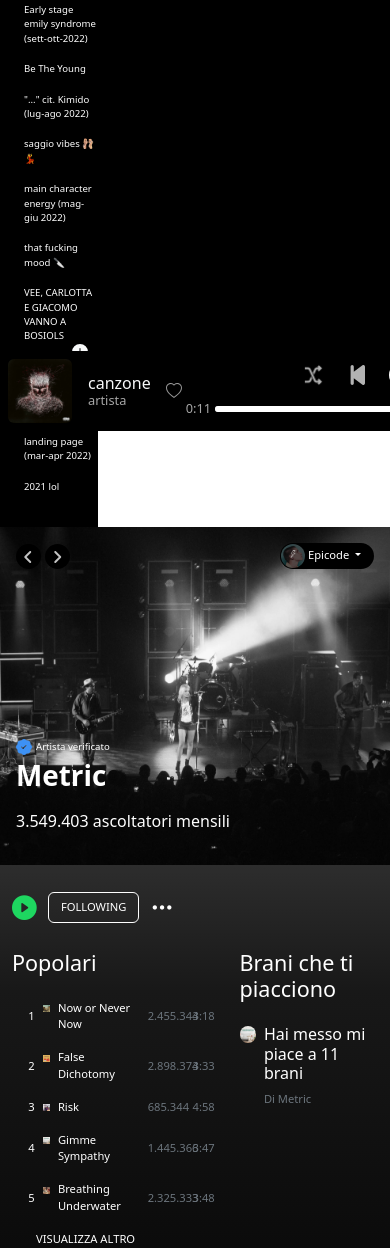
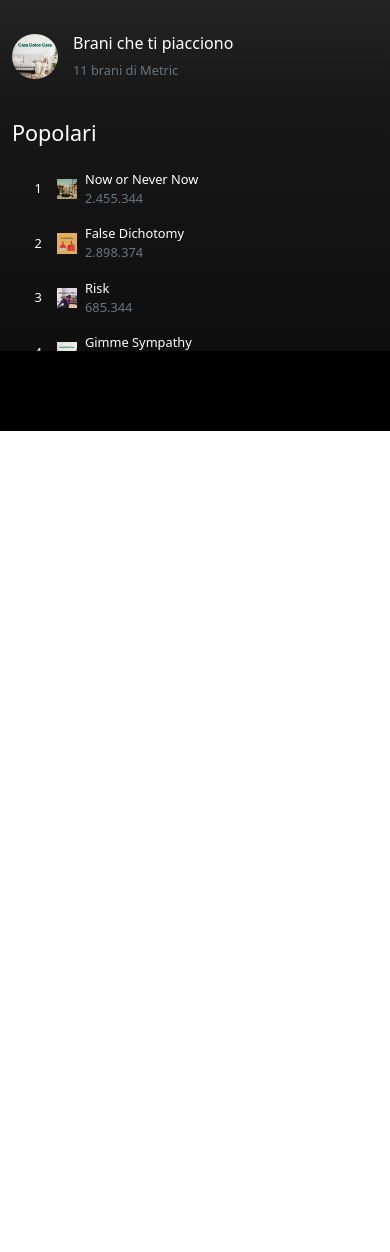
Before and after one commit to FR4NK798/BUILD-WEEK2-Spotify-Boostrap, a plain HTML site: page artist.html in a window 390 px wide. Shown: the part 413-1665 px from the top of the page. After the commit the page ends 844 px from the top, so only its background shows below. Drawn offline with nearby package versions, Linux system fonts and the light colour scheme; files that its build step writes are made by us from their sources.

Commit message:
add part of responsive

```diff
--- a/artist.html
+++ b/artist.html
@@ -33,7 +33,7 @@
         <section class="vh-100 bg-black">
             <div class="container-fluid g-0">
                 <div class="row g-0">
-                    <div class="col-3 ps-0 pe-0">
+                    <div class="col-3 d-none d-md-block ps-0 pe-0">
                         <!-- inizio -->
 
                         <nav class="navbar py-4 ps-4 pe-0 bg-black text-white d-block">
@@ -283,9 +283,14 @@
                     <div class="col-12 col-md-7" style="height: calc(100vh - 80px); overflow: auto;">
                         <div class="middle-col">
                             <div class="hero-section text-white d-flex flex-column justify-content-between">
+                                <div class="p-3 d-md-none">
+                                  <svg xmlns="http://www.w3.org/2000/svg" width="30" height="30" fill="grey" class="bi bi-arrow-left-circle-fill" viewBox="0 0 16 16">
+                                    <path d="M8 0a8 8 0 1 0 0 16A8 8 0 0 0 8 0m3.5 7.5a.5.5 0 0 1 0 1H5.707l2.147 2.146a.5.5 0 0 1-.708.708l-3-3a.5.5 0 0 1 0-.708l3-3a.5.5 0 1 1 .708.708L5.707 7.5z"/>
+                                  </svg>
+                                </div>
                                 <div class="p-3">
                                     <div class="d-flex justify-content-between">
-                                      <div>
+                                      <div class="d-none d-md-block">
                                         <button class="btn p-0 bg-black rounded-circle" style="width: 25px; height: 25px">
                                           <svg xmlns="http://www.w3.org/2000/svg" height="20" width="12.5" viewBox="0 0 320 512" class="pb-1">
                                             <path
@@ -309,7 +314,7 @@
                                           </svg>
                                         </button>
                                       </div>
-                                      <div class="dropdown-center d-flex">
+                                      <div class="dropdown-center d-flex d-none d-md-block">
                                         <button
                                           class="btn bg-black dropdown-toggle text-white ps-0 py-0 fs-8 rounded-5"
                                           type="button"
@@ -348,108 +353,114 @@
                                         </div>
                                     </div>
                                     <div class="row">
-                                        <div class="col-7">
+                                        <div class="col-12 col-md-7 order-2 order-md-1">
                                             <h4 class="mb-4">Popolari</h4>
                                             <div class="row g-2 mb-3 px-3">
                                                 <div class="col-1 d-flex align-items-center justify-content-center">
                                                     <div>1</div>
                                                 </div>
-                                                <div class="col-1">
+                                                <div class="col-1 d-flex align-items-center">
                                                     <div>
                                                         <img src="./assets/imgs/main/image-12.jpg" alt="copertina" class="w-100">
                                                     </div>
                                                 </div>
-                                                <div class="col-6 d-flex align-items-center">
+                                                <div class="col-10 col-md-6 d-md-flex align-items-center">
                                                     <div>Now or Never Now</div>
+                                                    <div class="text-secondary d-md-none">2.455.344</div>
                                                 </div>
-                                                <div class="col-3 d-flex align-items-center">
-                                                    <div class="text-secondary">2.455.344</div>
+                                                <div class="d-none d-md-block col-3 d-flex align-items-center">
+                                                    <div class="text-secondary d-none d-md-block">2.455.344</div>
                                                 </div>
-                                                <div class="col-1 d-flex align-items-center">
-                                                    <div class="text-secondary">3:18</div>
+                                                <div class="d-none d-md-block col-1 d-flex align-items-center">
+                                                    <div class="text-secondary d-none d-md-block">3:18</div>
                                                 </div>
                                             </div>
                                             <div class="row g-2 mb-3 px-3">
                                                 <div class="col-1 d-flex align-items-center justify-content-center">
                                                     <div>2</div>
                                                 </div>
-                                                <div class="col-1">
+                                                <div class="col-1 d-flex align-items-center">
                                                     <div>
                                                         <img src="./assets/imgs/main/image-13.jpg" alt="copertina" class="w-100">
                                                     </div>
                                                 </div>
-                                                <div class="col-6 d-flex align-items-center">
+                                                <div class="col-10 col-md-6 d-md-flex align-items-center">
                                                     <div>False Dichotomy</div>
+                                                    <div class="text-secondary d-md-none">2.898.374</div>
                                                 </div>
-                                                <div class="col-3 d-flex align-items-center">
-                                                    <div class="text-secondary">2.898.374</div>
+                                                <div class="d-none d-md-block col-3 d-flex align-items-center">
+                                                    <div class="text-secondary d-none d-md-block">2.898.374</div>
                                                 </div>
-                                                <div class="col-1 d-flex align-items-center">
-                                                    <div class="text-secondary">3:33</div>
+                                                <div class="d-none d-md-block col-1 d-flex align-items-center">
+                                                    <div class="text-secondary d-none d-md-block">3:33</div>
                                                 </div>
                                             </div>
                                             <div class="row g-2 mb-3 px-3">
                                                 <div class="col-1 d-flex align-items-center justify-content-center">
                                                     <div>3</div>
                                                 </div>
-                                                <div class="col-1">
+                                                <div class="col-1 d-flex align-items-center">
                                                     <div>
                                                         <img src="./assets/imgs/main/image-14.jpg" alt="copertina" class="w-100">
                                                     </div>
                                                 </div>
-                                                <div class="col-6 d-flex align-items-center">
+                                                <div class="col-10 col-md-6 d-md-flex align-items-center">
                                                     <div>Risk</div>
+                                                    <div class="text-secondary d-md-none">685.344</div>
                                                 </div>
-                                                <div class="col-3 d-flex align-items-center">
-                                                    <div class="text-secondary">685.344</div>
+                                                <div class="d-none d-md-block col-3 d-flex align-items-center">
+                                                    <div class="text-secondary d-none d-md-block">685.344</div>
                                                 </div>
-                                                <div class="col-1 d-flex align-items-center">
-                                                    <div class="text-secondary">4:58</div>
+                                                <div class="d-none d-md-block col-1 d-flex align-items-center">
+                                                    <div class="text-secondary d-none d-md-block">4:58</div>
                                                 </div>
                                             </div>
                                             <div class="row g-2 mb-3 px-3">
                                                 <div class="col-1 d-flex align-items-center justify-content-center">
                                                     <div>4</div>
                                                 </div>
-                                                <div class="col-1">
+                                                <div class="col-1 d-flex align-items-center">
                                                     <div>
                                                         <img src="./assets/imgs/main/image-15.jpg" alt="copertina" class="w-100">
                                                     </div>
                                                 </div>
-                                                <div class="col-6 d-flex align-items-center">
+                                                <div class="col-10 col-md-6 d-md-flex align-items-center">
                                                     <div>Gimme Sympathy</div>
+                                                    <div class="text-secondary d-md-none">1.445.366</div>
                                                 </div>
-                                                <div class="col-3 d-flex align-items-center">
-                                                    <div class="text-secondary">1.445.366</div>
+                                                <div class="d-none d-md-block col-3 d-flex align-items-center">
+                                                    <div class="text-secondary d-none d-md-block">1.445.366</div>
                                                 </div>
-                                                <div class="col-1 d-flex align-items-center">
-                                                    <div class="text-secondary">3:47</div>
+                                                <div class="d-none d-md-block col-1 d-flex align-items-center">
+                                                    <div class="text-secondary d-none d-md-block">3:47</div>
                                                 </div>
                                             </div>
                                             <div class="row g-2 mb-3 px-3">
                                                 <div class="col-1 d-flex align-items-center justify-content-center">
                                                     <div>5</div>
                                                 </div>
-                                                <div class="col-1">
+                                                <div class="col-1 d-flex align-items-center">
                                                     <div>
                                                         <img src="./assets/imgs/main/image-16.jpg" alt="copertina" class="w-100">
                                                     </div>
                                                 </div>
-                                                <div class="col-6 d-flex align-items-center">
+                                                <div class="col-10 col-md-6 d-md-flex align-items-center">
                                                     <div>Breathing Underwater</div>
+                                                    <div class="text-secondary d-md-none">2.325.333</div>
                                                 </div>
-                                                <div class="col-3 d-flex align-items-center">
-                                                    <div class="text-secondary">2.325.333</div>
+                                                <div class="d-none d-md-block col-3 d-flex align-items-center">
+                                                    <div class="text-secondary d-none d-md-block">2.325.333</div>
                                                 </div>
-                                                <div class="col-1 d-flex align-items-center">
-                                                    <div class="text-secondary">3:48</div>
+                                                <div class="d-none d-md-block col-1 d-flex align-items-center">
+                                                    <div class="text-secondary d-none d-md-block">3:48</div>
                                                 </div>
                                             </div>
                                         </div>
-                                        <div class="col-5">
-                                            <h4 class="mb-4">Brani che ti piacciono</h4>
+                                        <div class="col-12 col-md-5 order-1 order-md-2 py-4 py-md-0">
+                                            <h4 class="mb-4 d-none d-md-block">Brani che ti piacciono</h4>
+                                            <div class="d-none d-md-block">
                                               <div class="row g-2">
-                                                <div class="col-2">
+                                                  <div class="col-2 d-flex align-items-center">
                                                       <div>
                                                           <img src="./assets/imgs/main/image-15.jpg" alt="copertina" class="rounded-circle w-100">
                                                       </div>
@@ -457,19 +468,33 @@
                                                   <div class="col-10 d-flex align-items-center">
                                                       <div>
                                                           <h6>Hai messo mi piace a 11 brani</h6>
-                                                        <p class="text-secondary">Di Metric</p>
+                                                          <p class="text-secondary mb-0">Di Metric</p>
+                                                      </div>
+                                                  </div>
+                                              </div>
+                                            </div>
+                                            <div class="row g-0 d-md-none">
+                                              <div class="col-2">
+                                                  <div>
+                                                      <img src="./assets/imgs/main/image-15.jpg" alt="copertina" class="rounded-circle w-75">
+                                                  </div>
+                                              </div>
+                                              <div class="col-10 d-flex align-items-center">
+                                                  <div>
+                                                      <h6>Brani che ti piacciono</h6>
+                                                      <p class="text-secondary">11 brani di Metric</p>
                                                   </div>
                                               </div>
                                           </div>
                                         </div>
                                     </div>
-                                    <p class="px-4">VISUALIZZA ALTRO</p>
+                                    <p class="px-4 d-none d-md-block">VISUALIZZA ALTRO</p>
                                 </div>
                             </div>
                         </div>
                     </div>
                     <!-- colonna destra -->
-                    <div class="col-2 px-3 bg-black vh-100">
+                    <div class="col-2 d-none d-md-block px-3 bg-black vh-100">
                         <div class="right-side">
                           <div class="top-bar-icons justify-content-end row">
                             <div class="col-2"><i class="bi bi-dash"></i></div>
@@ -547,7 +572,8 @@
             </div>
         </section>
         <!-- player -->
-    <section class="container-fluid fixed-bottom d-flex justify-content-between" style="background-color: black">
+    <section class="d-none d-md-block">
+      <div class="container-fluid fixed-bottom d-flex justify-content-between" style="background-color: black">
         <!-- <section class="container-fluid bg-black fixed-bottom"> -->
         <div class="d-flex align-items-center">
           <img src="./assets/imgs/main/image-1.jpg" alt="" class="rounded playerImg" />
@@ -608,6 +634,7 @@
           </div>
           <img src="./assets/imgs/icons/arrow.png" alt="" style="height: 1.8em; margin-inline-end: 1em" />
         </div>
+      </div>
     </section>
         <script
             src="https://cdn.jsdelivr.net/npm/bootstrap@5.3.3/dist/js/bootstrap.bundle.min.js"
--- a/assets/css/stylePaolo.css
+++ b/assets/css/stylePaolo.css
@@ -59,7 +59,7 @@
 }
 
 .songs-section {
-  font-size: 0.7rem;
+    font-size: 0.8rem;
     background: rgb(45, 45, 45);
     background: linear-gradient(180deg, rgba(45, 45, 45, 1) 0%, rgba(24, 24, 24, 1) 33%, rgba(11, 11, 11, 1) 100%);
 }
```
Lines whose indentation alone changed are shown as unchanged.
